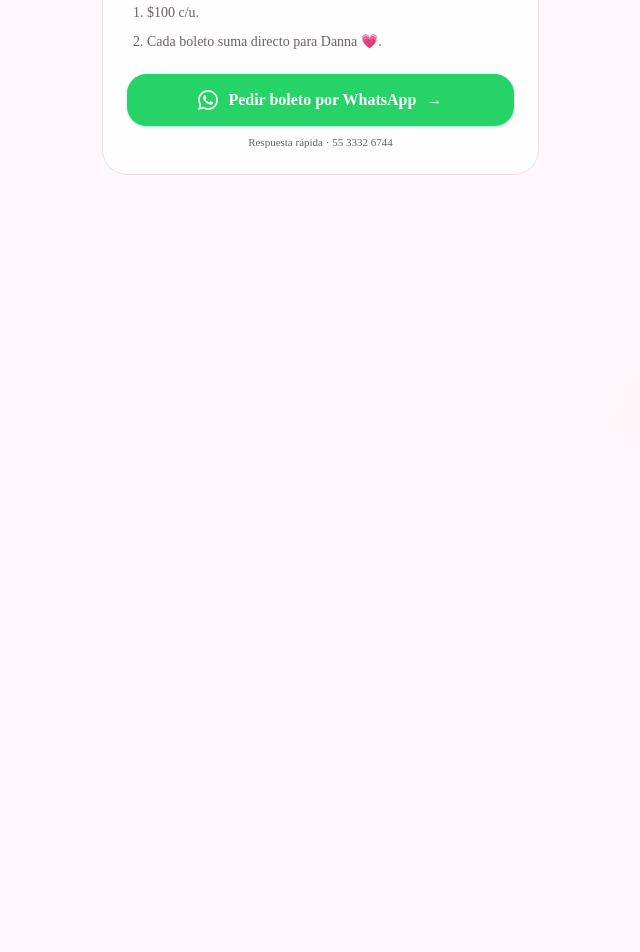
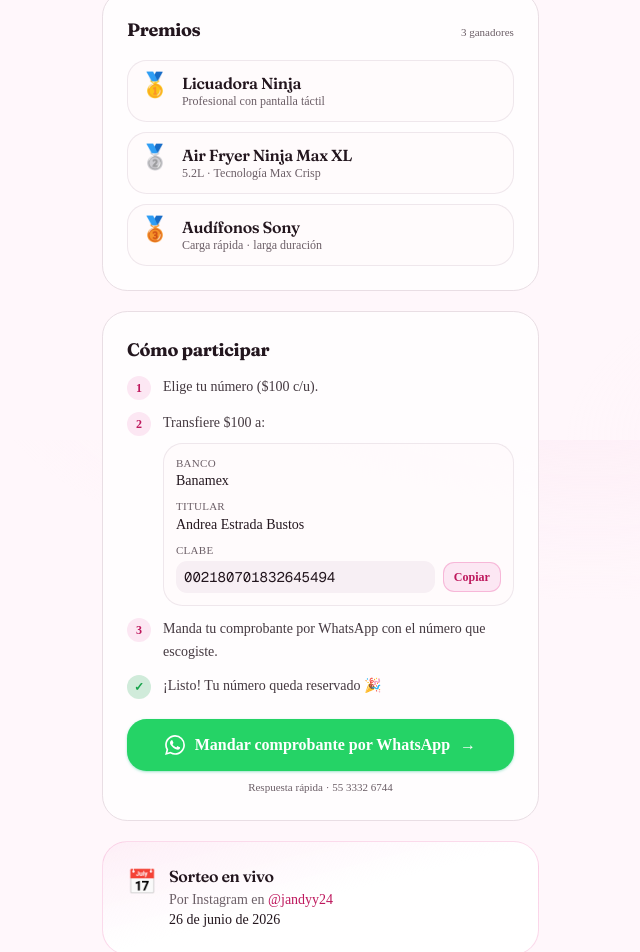
Before and after one commit to JuanToledo23/rifandoxdanna, a Next.js app: page /rifa in a window 1280 px wide. Shown: the part 360-1312 px from the top of the page, without its empty margins (50-690 px from the left). Before the commit the page ends 800 px from the top, so only its background shows below. Built offline with nearby package versions, Linux system fonts and the light colour scheme; no server answers; the database is empty.

Commit message:
feat: update raffle page with new WhatsApp message and prize details; add script for cleaning and seeding database

```diff
--- a/app/rifa/page.tsx
+++ b/app/rifa/page.tsx
@@ -21,8 +21,23 @@
 const TOTAL = 300
 const PRECIO = 100
 const WHATSAPP_PHONE = '525533326744'
-const WHATSAPP_MSG = 'Hola! Me gustaría apartar un boleto de la rifa por Danna ❤️'
+const WHATSAPP_DISPLAY = '55 3332 6744'
+const WHATSAPP_MSG = 'Hola! Ya hice la transferencia de $100 para la rifa por Danna ❤️ Aquí va mi comprobante y el número que aparté.'
 const WHATSAPP_URL = `https://wa.me/${WHATSAPP_PHONE}?text=${encodeURIComponent(WHATSAPP_MSG)}`
+
+const BANK_NAME = 'Banamex'
+const BANK_HOLDER = 'Andrea Estrada Bustos'
+const BANK_CLABE = '002180701832645494'
+
+const SORTEO_INSTAGRAM = '@jandyy24'
+const SORTEO_INSTAGRAM_URL = 'https://instagram.com/jandyy24'
+const SORTEO_FECHA = '26 de junio de 2026'
+
+const PREMIOS = [
+  { medal: '🥇', name: 'Licuadora Ninja', detail: 'Profesional con pantalla táctil' },
+  { medal: '🥈', name: 'Air Fryer Ninja Max XL', detail: '5.2L · Tecnología Max Crisp' },
+  { medal: '🥉', name: 'Audífonos Sony', detail: 'Carga rápida · larga duración' },
+]
 
 function formatMxn(n: number): string {
   return new Intl.NumberFormat('es-MX', {
@@ -36,7 +51,10 @@
   const parts = (full ?? '').trim().split(/\s+/).filter(Boolean)
   if (parts.length === 0) return 'Comprador anónimo'
   if (parts.length === 1) return parts[0]
-  return `${parts[0]} ${parts[1][0]}.`
+  // 3+ palabras: asume "Nombre [Segundo] Apellido…" → toma la 3ª como apellido
+  // 2 palabras: "Nombre Apellido" → toma la 2ª
+  const surnameIdx = parts.length >= 3 ? 2 : 1
+  return `${parts[0]} ${parts[surnameIdx][0].toUpperCase()}.`
 }
 
 function formatComprador(b: Boleto): string {
@@ -56,6 +74,17 @@
     content: '',
   })
   const [toast, setToast] = useState<ToastState>({ visible: false, content: '' })
+  const [clabeCopied, setClabeCopied] = useState(false)
+
+  async function copyClabe() {
+    try {
+      await navigator.clipboard.writeText(BANK_CLABE)
+      setClabeCopied(true)
+      window.setTimeout(() => setClabeCopied(false), 1500)
+    } catch {
+      // ignore — usuario puede seleccionar el texto manualmente
+    }
+  }
 
   useEffect(() => {
     let cancelled = false
@@ -115,19 +144,24 @@
 
   return (
     <main className="mx-auto w-full max-w-5xl px-4 py-6 sm:px-6 sm:py-10">
-      <header className="mb-6 flex items-center gap-3 sm:mb-8">
+      <header className="mb-5 flex items-center gap-3">
         <span className="flex h-10 w-10 items-center justify-center rounded-2xl bg-brand-soft text-xl shadow-sm ring-1 ring-brand/20">
           💗
         </span>
         <div>
           <p className="text-[11px] font-medium uppercase tracking-[0.18em] text-brand-deep/80">
-            Rifa
+            Rifa solidaria
           </p>
           <h1 className="font-display text-xl font-bold leading-tight sm:text-2xl">
             Rifemos por Danna
           </h1>
         </div>
       </header>
+
+      <p className="mb-6 max-w-2xl text-sm leading-relaxed text-foreground/80 sm:mb-8 sm:text-base">
+        Danna necesita equipo especializado para su recuperación.{' '}
+        <span className="font-medium text-foreground">Ayúdala con un boleto.</span>
+      </p>
 
       <div className="grid gap-6 lg:grid-cols-[1.05fr_1.2fr] lg:gap-10">
         <section className="space-y-5">
@@ -162,10 +196,89 @@
           </div>
 
           <div className="rounded-2xl border bg-card/80 p-5 sm:p-6">
-            <p className="font-medium text-foreground">¿Cómo funciona?</p>
-            <ol className="mt-2 list-decimal space-y-1.5 pl-5 text-sm leading-relaxed text-muted-foreground">
-              <li>{formatMxn(PRECIO)} c/u.</li>
-              <li>Cada boleto suma directo para Danna 💗.</li>
+            <div className="mb-4 flex items-baseline justify-between gap-3">
+              <h2 className="font-display text-base font-bold sm:text-lg">Premios</h2>
+              <span className="text-[11px] text-muted-foreground">{PREMIOS.length} ganadores</span>
+            </div>
+            <ul className="space-y-2.5">
+              {PREMIOS.map((p) => (
+                <li
+                  key={p.name}
+                  className="flex items-start gap-3 rounded-xl border border-border/70 bg-background/40 p-3"
+                >
+                  <span className="text-2xl leading-none" aria-hidden="true">
+                    {p.medal}
+                  </span>
+                  <div className="min-w-0">
+                    <p className="font-display font-semibold leading-tight">{p.name}</p>
+                    <p className="text-xs text-muted-foreground">{p.detail}</p>
+                  </div>
+                </li>
+              ))}
+            </ul>
+          </div>
+
+          <div className="rounded-2xl border bg-card/80 p-5 sm:p-6">
+            <h2 className="font-display text-base font-bold sm:text-lg">Cómo participar</h2>
+            <ol className="mt-3 space-y-3 text-sm">
+              <li className="flex gap-3">
+                <span className="flex h-6 w-6 shrink-0 items-center justify-center rounded-full bg-brand-soft text-xs font-bold text-brand-deep">
+                  1
+                </span>
+                <span className="leading-relaxed text-foreground/85">
+                  Elige tu número ({formatMxn(PRECIO)} c/u).
+                </span>
+              </li>
+              <li className="flex gap-3">
+                <span className="flex h-6 w-6 shrink-0 items-center justify-center rounded-full bg-brand-soft text-xs font-bold text-brand-deep">
+                  2
+                </span>
+                <div className="min-w-0 flex-1">
+                  <p className="leading-relaxed text-foreground/85">Transfiere {formatMxn(PRECIO)} a:</p>
+                  <div className="mt-2 space-y-2 rounded-xl border border-border/70 bg-background/40 p-3 text-sm">
+                    <div>
+                      <p className="text-[11px] uppercase tracking-wide text-muted-foreground">Banco</p>
+                      <p className="font-medium">{BANK_NAME}</p>
+                    </div>
+                    <div>
+                      <p className="text-[11px] uppercase tracking-wide text-muted-foreground">Titular</p>
+                      <p className="font-medium">{BANK_HOLDER}</p>
+                    </div>
+                    <div>
+                      <p className="text-[11px] uppercase tracking-wide text-muted-foreground">CLABE</p>
+                      <div className="mt-0.5 flex items-center gap-2">
+                        <code className="flex-1 truncate rounded-md bg-muted px-2 py-1.5 font-mono text-xs sm:text-sm">
+                          {BANK_CLABE}
+                        </code>
+                        <button
+                          type="button"
+                          onClick={copyClabe}
+                          className="shrink-0 rounded-md border border-brand/30 bg-brand-soft px-2.5 py-1.5 text-xs font-semibold text-brand-deep transition hover:bg-brand/15 active:scale-95"
+                          aria-label="Copiar CLABE"
+                        >
+                          {clabeCopied ? '✓ Copiado' : 'Copiar'}
+                        </button>
+                      </div>
+                    </div>
+                  </div>
+                </div>
+              </li>
+              <li className="flex gap-3">
+                <span className="flex h-6 w-6 shrink-0 items-center justify-center rounded-full bg-brand-soft text-xs font-bold text-brand-deep">
+                  3
+                </span>
+                <span className="leading-relaxed text-foreground/85">
+                  Manda tu comprobante por WhatsApp con el número que escogiste.
+                </span>
+              </li>
+              <li className="flex gap-3">
+                <span className="flex h-6 w-6 shrink-0 items-center justify-center rounded-full bg-celebrate/20 text-xs font-bold text-celebrate">
+                  ✓
+                </span>
+                <span className="leading-relaxed text-foreground/85">
+                  ¡Listo! Tu número queda reservado 🎉
+                </span>
+              </li>
             </ol>
 
             <a
@@ -182,12 +295,33 @@
               >
                 <path d="M17.472 14.382c-.297-.149-1.758-.867-2.03-.967-.273-.099-.471-.148-.67.15-.197.297-.767.966-.94 1.164-.173.199-.347.223-.644.075-.297-.15-1.255-.463-2.39-1.475-.883-.788-1.48-1.761-1.653-2.059-.173-.297-.018-.458.13-.606.134-.133.298-.347.446-.52.149-.174.198-.298.298-.497.099-.198.05-.371-.025-.52-.075-.149-.669-1.612-.916-2.207-.242-.579-.487-.5-.669-.51-.173-.008-.371-.01-.57-.01-.198 0-.52.074-.792.372-.272.297-1.04 1.016-1.04 2.479 0 1.462 1.065 2.875 1.213 3.074.149.198 2.096 3.2 5.077 4.487.709.306 1.262.489 1.694.625.712.227 1.36.195 1.871.118.571-.085 1.758-.719 2.006-1.413.248-.694.248-1.289.173-1.413-.074-.124-.272-.198-.57-.347M12.05 21.785h-.004a9.87 9.87 0 0 1-5.031-1.378l-.361-.214-3.741.982.998-3.648-.235-.374a9.86 9.86 0 0 1-1.51-5.26c.001-5.45 4.436-9.884 9.888-9.884 2.64 0 5.122 1.03 6.988 2.898a9.825 9.825 0 0 1 2.893 6.994c-.003 5.45-4.437 9.884-9.885 9.884m8.413-18.297A11.815 11.815 0 0 0 12.05 0C5.495 0 .16 5.335.157 11.892c0 2.096.547 4.142 1.588 5.945L.057 24l6.305-1.654a11.882 11.882 0 0 0 5.683 1.448h.005c6.554 0 11.89-5.335 11.893-11.893a11.821 11.821 0 0 0-3.48-8.413" />
               </svg>
-              Pedir boleto por WhatsApp
+              Mandar comprobante por WhatsApp
               <span aria-hidden="true" className="transition group-hover:translate-x-0.5">→</span>
             </a>
             <p className="mt-2 text-center text-[11px] text-muted-foreground">
-              Respuesta rápida · 55 3332 6744
+              Respuesta rápida · {WHATSAPP_DISPLAY}
             </p>
+          </div>
+
+          <div className="rounded-2xl border border-brand/20 bg-gradient-to-br from-brand-soft/50 via-card to-card p-5 sm:p-6">
+            <div className="flex items-start gap-3">
+              <span aria-hidden="true" className="text-2xl">📅</span>
+              <div className="min-w-0">
+                <p className="font-display font-semibold leading-tight">Sorteo en vivo</p>
+                <p className="mt-1 text-sm text-muted-foreground">
+                  Por Instagram en{' '}
+                  <a
+                    href={SORTEO_INSTAGRAM_URL}
+                    target="_blank"
+                    rel="noopener noreferrer"
+                    className="font-medium text-brand-deep underline-offset-2 hover:underline"
+                  >
+                    {SORTEO_INSTAGRAM}
+                  </a>
+                </p>
+                <p className="text-sm font-medium text-foreground">{SORTEO_FECHA}</p>
+              </div>
+            </div>
           </div>
         </section>
 
--- /dev/null
+++ b/scripts/clean-and-seed.ts
@@ -0,0 +1,84 @@
+import { readFileSync } from 'node:fs'
+import bcrypt from 'bcryptjs'
+import { createClient } from '@supabase/supabase-js'
+
+function loadEnvLocal() {
+  try {
+    const raw = readFileSync('.env.local', 'utf8')
+    for (const line of raw.split('\n')) {
+      const trimmed = line.trim()
+      if (!trimmed || trimmed.startsWith('#')) continue
+      const idx = trimmed.indexOf('=')
+      if (idx === -1) continue
+      const key = trimmed.slice(0, idx).trim()
+      const value = trimmed.slice(idx + 1).trim().replace(/^['"]|['"]$/g, '')
+      if (!process.env[key]) process.env[key] = value
+    }
+  } catch {
+    // .env.local missing is fine if vars are already in environment
+  }
+}
+
+loadEnvLocal()
+
+const url = process.env.NEXT_PUBLIC_SUPABASE_URL
+const serviceKey = process.env.SUPABASE_SERVICE_ROLE_KEY
+
+if (!url || !serviceKey) {
+  console.error('Faltan NEXT_PUBLIC_SUPABASE_URL o SUPABASE_SERVICE_ROLE_KEY en .env.local')
+  process.exit(1)
+}
+
+const supabase = createClient(url, serviceKey)
+
+const vendors = [
+  { email: 'admin@rifadana.com',    password: 'ADMIN-99', name: 'Admin',       role: 'admin' as const },
+  { email: 'johntoledot@gmail.com', password: 'DANA-1',   name: 'Juan Toledo', role: 'vendedor' as const },
+]
+
+async function main() {
+  console.log('→ 1/3 Reseteando los 300 boletos a "disponible"…')
+  const { error: resetErr } = await supabase
+    .from('boletos')
+    .update({
+      status: 'disponible',
+      comprador_nombre: null,
+      comprador_tel: null,
+      vendedor_email: null,
+      sold_at: null,
+    })
+    .neq('numero', 0)
+  if (resetErr) throw resetErr
+  console.log('  ✓ boletos reseteados')
+
+  console.log('→ 2/3 Borrando vendedores existentes…')
+  const { error: delErr } = await supabase
+    .from('vendedores')
+    .delete()
+    .neq('email', '__noop__')
+  if (delErr) throw delErr
+  console.log('  ✓ vendedores borrados')
+
+  console.log('→ 3/3 Insertando vendedores nuevos…')
+  const rows = vendors.map((v) => ({
+    email: v.email,
+    password_hash: bcrypt.hashSync(v.password, 10),
+    password_plain: v.password,
+    name: v.name,
+    role: v.role,
+  }))
+  const { error: insErr } = await supabase.from('vendedores').insert(rows)
+  if (insErr) throw insErr
+  console.log(`  ✓ ${rows.length} vendedores insertados:`)
+  for (const v of vendors) console.log(`    · ${v.email} (${v.role}) — ${v.password}`)
+
+  const { count: boletosCount } = await supabase
+    .from('boletos')
+    .select('numero', { count: 'exact', head: true })
+  console.log(`\nEstado final: ${boletosCount} boletos · ${rows.length} vendedores ✓`)
+}
+
+main().catch((err) => {
+  console.error('\nERROR:', err.message ?? err)
+  process.exit(1)
+})
--- a/scripts/generate-hashes.ts
+++ b/scripts/generate-hashes.ts
@@ -1,10 +1,8 @@
 import bcrypt from 'bcryptjs'
 
 const vendors = [
-  { email: 'admin@rifadana.com', password: 'ADMIN-99', name: 'Admin',  role: 'admin' },
-  { email: 'ana@gmail.com',      password: 'DANA-11',  name: 'Ana',    role: 'vendedor' },
-  { email: 'luis@gmail.com',     password: 'DANA-22',  name: 'Luis',   role: 'vendedor' },
-  { email: 'karina@gmail.com',   password: 'DANA-33',  name: 'Karina', role: 'vendedor' },
+  { email: 'admin@rifadana.com',    password: 'ADMIN-99', name: 'Admin',       role: 'admin' },
+  { email: 'johntoledot@gmail.com', password: 'DANA-1',   name: 'Juan Toledo', role: 'vendedor' },
 ]
 
 for (const v of vendors) {
```
